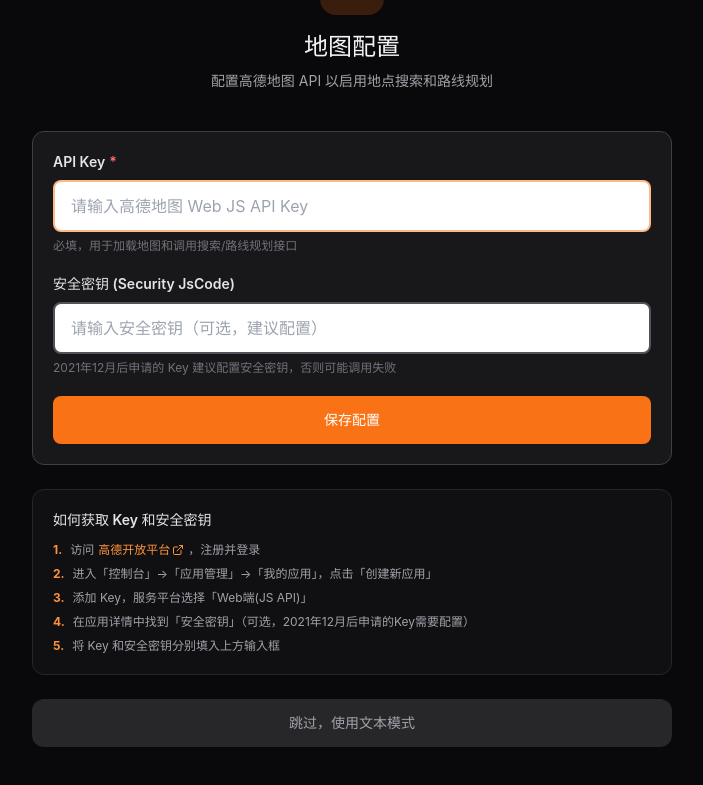
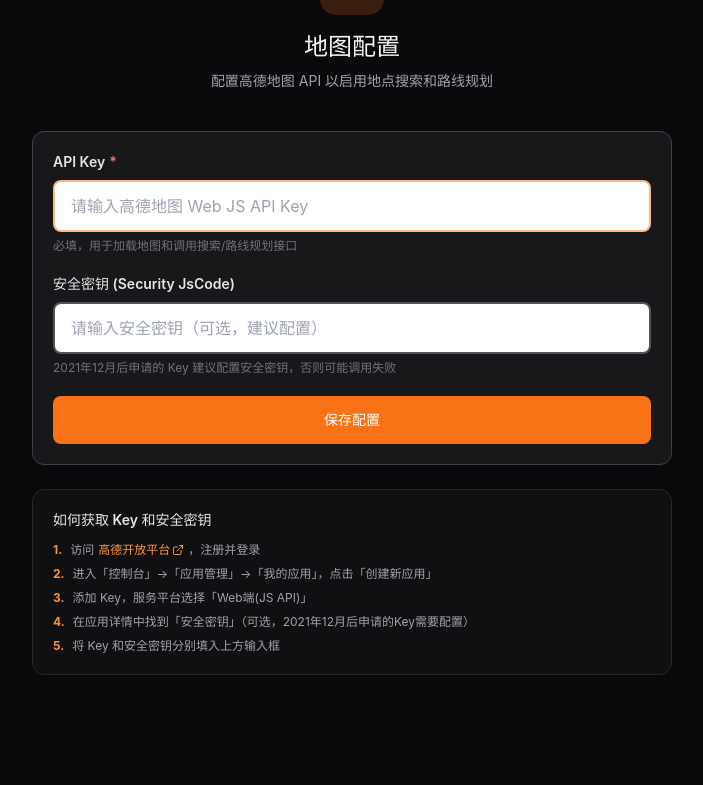
Before and after one commit to AncientSword/PartyOrganization, a React (Vite) app: page /#/ in a window 1280 px wide. Shown: the part 227-1012 px from the top of the page, without its empty margins (288-991 px from the left). After the commit the page ends 958 px from the top, so only its background shows below. Built offline with nearby package versions, Linux system fonts and the light colour scheme.

Commit message:
删除文本模式，必须配置高德地图API才能继续使用

```diff
--- a/src/components/LocationSelector.tsx
+++ b/src/components/LocationSelector.tsx
@@ -1,6 +1,6 @@
 import { useState, useRef, useEffect, useCallback } from 'react';
 import { createPortal } from 'react-dom';
-import { MapPin, X, Plus } from 'lucide-react';
+import { MapPin, X } from 'lucide-react';
 import { useAmap } from '@/hooks/useAmap';
 
 interface LocationSelectorProps {
@@ -140,25 +140,12 @@
           value={keyword}
           onChange={(e) => setKeyword(e.target.value)}
           onFocus={handleInputFocus}
-          placeholder={hasKey ? placeholder : '输入地点名称（文本模式）'}
+          placeholder={placeholder}
           className="w-full bg-zinc-800 border border-zinc-600 rounded-lg pl-9 pr-3 py-2.5 text-sm text-zinc-100 placeholder-zinc-500 focus:outline-none focus:border-orange-500 transition-colors"
         />
       </div>
 
       {typeof document !== 'undefined' && createPortal(dropdown, document.body)}
-
-      {!hasKey && keyword.trim() && (
-        <button
-          onClick={() => {
-            onChange({ name: keyword.trim(), lng: 0, lat: 0 });
-            setKeyword('');
-          }}
-          className="mt-2 flex items-center gap-1.5 text-xs text-orange-400 hover:text-orange-300 transition-colors"
-        >
-          <Plus className="w-3.5 h-3.5" />
-          使用「{keyword.trim()}」作为地点
-        </button>
-      )}
     </div>
   );
 }
--- a/src/pages/AmapSettings.tsx
+++ b/src/pages/AmapSettings.tsx
@@ -134,15 +134,6 @@
           下一步：信息收集
         </button>
       )}
-
-      {!canProceed && (
-        <button
-          onClick={() => navigate('/info')}
-          className="w-full py-3 bg-zinc-800 text-zinc-400 font-medium rounded-xl hover:bg-zinc-700 transition-colors min-h-[48px] text-sm"
-        >
-          跳过，使用文本模式
-        </button>
-      )}
     </div>
   );
 }
```
